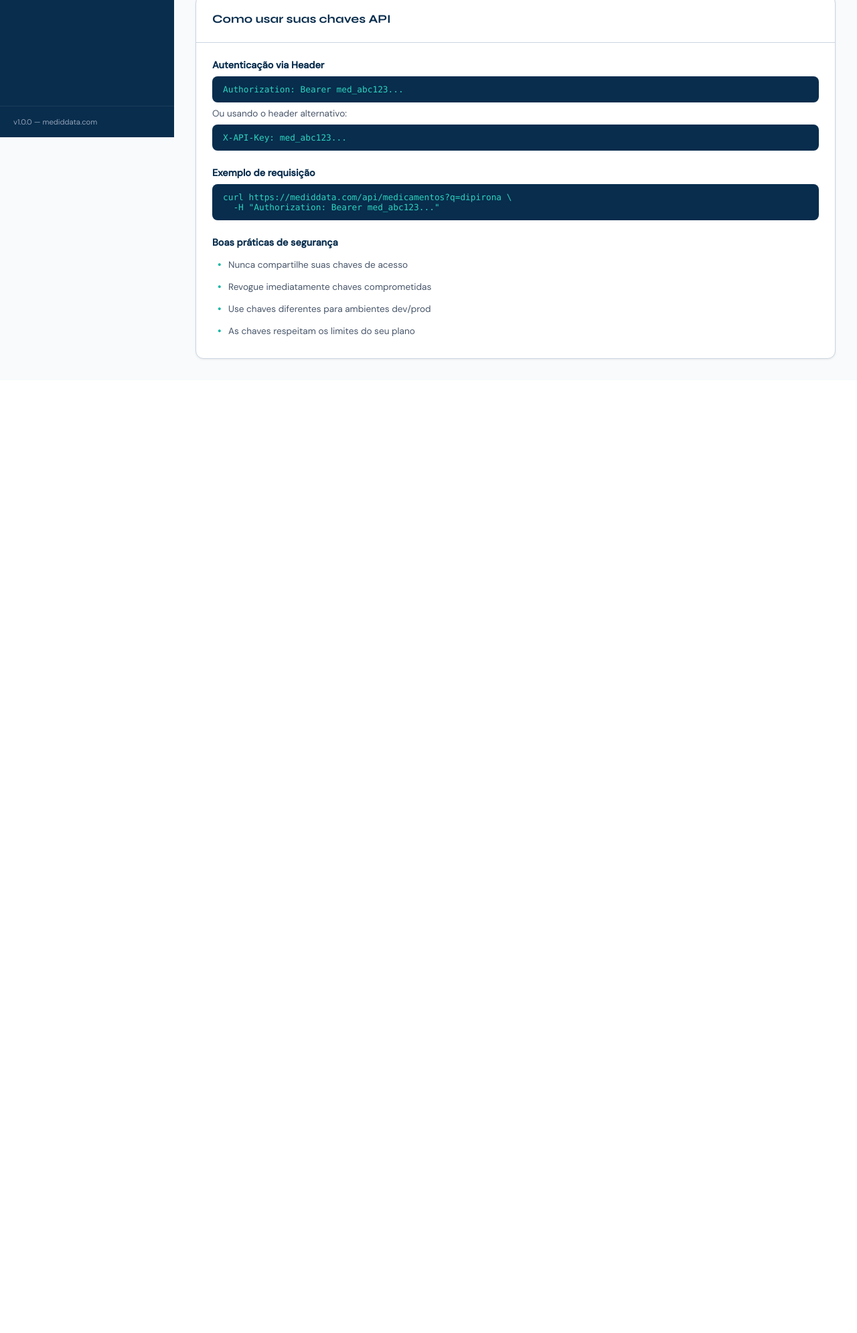
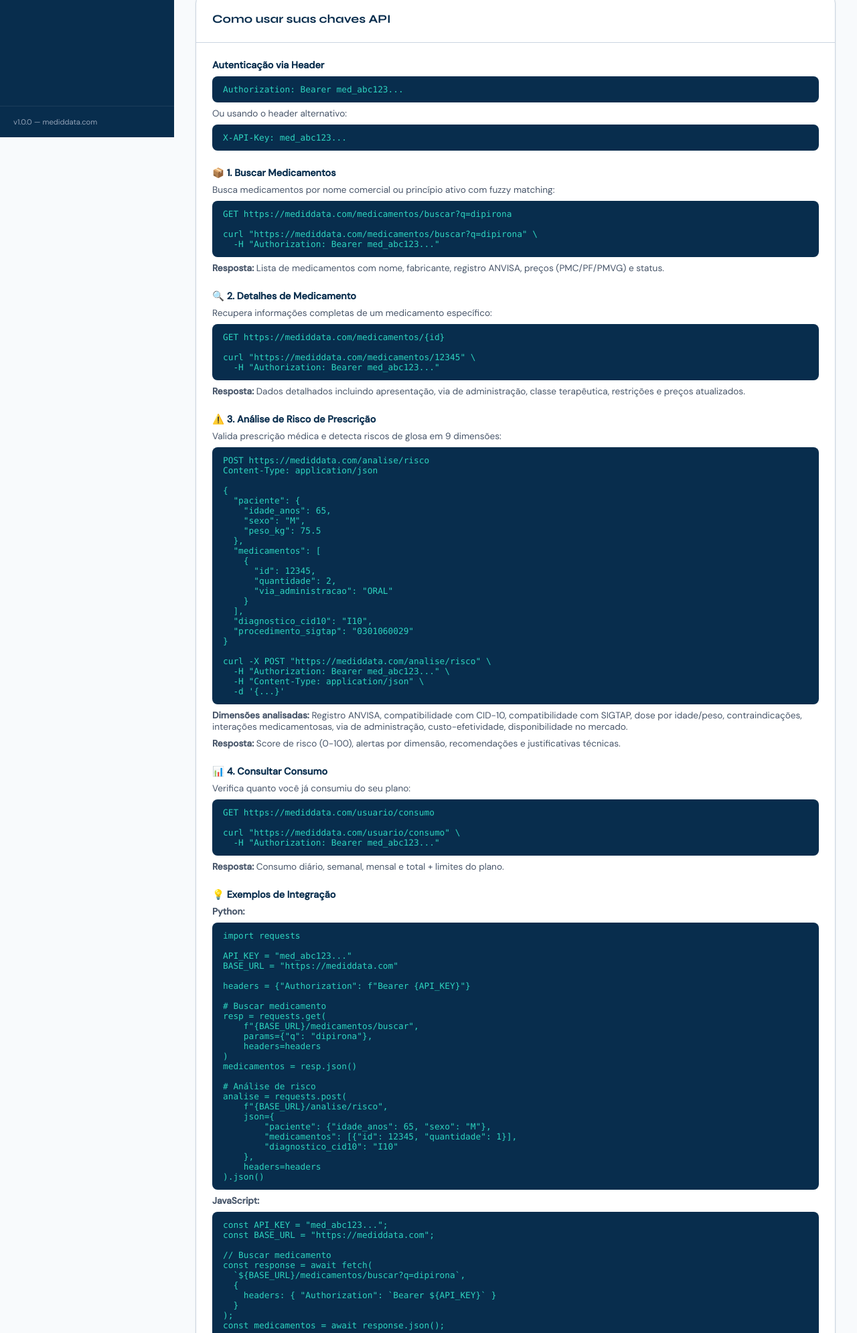
Before and after one commit to MedIdData/medid.data, a Python web app: template app/templates/chaves.html in a window 1280 px wide. Shown: the part 595-2586 px from the top of the page at 67% size. Before the commit the page ends 1133 px from the top, so only its background shows below. Run offline with Jinja, Linux system fonts and the light colour scheme; the template is opened without the code that fills it, so the values that code supplies are empty.

Commit message:
docs: documentação completa de API com exemplos práticos
MELHORIAS NA PÁGINA DE CHAVES API:

1. Endpoints Documentados:
   ✅ Buscar Medicamentos (GET /medicamentos/buscar)
   ✅ Detalhes de Medicamento (GET /medicamentos/{id})
   ✅ Análise de Risco (POST /analise/risco)
   ✅ Consultar Consumo (GET /usuario/consumo)

2. Exemplos de Código:
   - Python (requests)
   - JavaScript (fetch)
   - PHP (curl)
   - cURL direto

3. Informações Detalhadas:
   - Estrutura de requisição
   - Estrutura de resposta
   - Headers necessários
   - Parâmetros esperados

4. Análise de Risco:
   - Esquema completo do JSON
   - 9 dimensões explicadas
   - Exemplo de resposta

5. Boas Práticas Expandidas:
   - Segurança (variáveis de ambiente)
   - Diferentes ambientes
   - Tratamento de erros (429, 401)
   - Monitoramento de consumo

6. Link para Documentação OpenAPI/Swagger

RESULTADO: Desenvolvedores conseguem integrar facilmente!

Co-Authored-By: Claude Sonnet 4.5 <noreply@anthropic.com>

```diff
--- a/app/templates/chaves.html
+++ b/app/templates/chaves.html
@@ -513,19 +513,159 @@
     </div>
 
     <div class="docs-secao">
-      <h3 class="docs-titulo">Exemplo de requisição</h3>
-      <pre class="codigo-exemplo">curl https://mediddata.com/api/medicamentos?q=dipirona \
+      <h3 class="docs-titulo">📦 1. Buscar Medicamentos</h3>
+      <p class="docs-texto">Busca medicamentos por nome comercial ou princípio ativo com fuzzy matching:</p>
+      <pre class="codigo-exemplo">GET https://mediddata.com/medicamentos/buscar?q=dipirona
+
+curl "https://mediddata.com/medicamentos/buscar?q=dipirona" \
   -H "Authorization: Bearer med_abc123..."</pre>
+      <p class="docs-texto"><strong>Resposta:</strong> Lista de medicamentos com nome, fabricante, registro ANVISA, preços (PMC/PF/PMVG) e status.</p>
     </div>
 
     <div class="docs-secao">
-      <h3 class="docs-titulo">Boas práticas de segurança</h3>
+      <h3 class="docs-titulo">🔍 2. Detalhes de Medicamento</h3>
+      <p class="docs-texto">Recupera informações completas de um medicamento específico:</p>
+      <pre class="codigo-exemplo">GET https://mediddata.com/medicamentos/{id}
+
+curl "https://mediddata.com/medicamentos/12345" \
+  -H "Authorization: Bearer med_abc123..."</pre>
+      <p class="docs-texto"><strong>Resposta:</strong> Dados detalhados incluindo apresentação, via de administração, classe terapêutica, restrições e preços atualizados.</p>
+    </div>
+
+    <div class="docs-secao">
+      <h3 class="docs-titulo">⚠️ 3. Análise de Risco de Prescrição</h3>
+      <p class="docs-texto">Valida prescrição médica e detecta riscos de glosa em 9 dimensões:</p>
+      <pre class="codigo-exemplo">POST https://mediddata.com/analise/risco
+Content-Type: application/json
+
+{
+  "paciente": {
+    "idade_anos": 65,
+    "sexo": "M",
+    "peso_kg": 75.5
+  },
+  "medicamentos": [
+    {
+      "id": 12345,
+      "quantidade": 2,
+      "via_administracao": "ORAL"
+    }
+  ],
+  "diagnostico_cid10": "I10",
+  "procedimento_sigtap": "0301060029"
+}
+
+curl -X POST "https://mediddata.com/analise/risco" \
+  -H "Authorization: Bearer med_abc123..." \
+  -H "Content-Type: application/json" \
+  -d '{...}'</pre>
+      <p class="docs-texto"><strong>Dimensões analisadas:</strong> Registro ANVISA, compatibilidade com CID-10, compatibilidade com SIGTAP, dose por idade/peso, contraindicações, interações medicamentosas, via de administração, custo-efetividade, disponibilidade no mercado.</p>
+      <p class="docs-texto"><strong>Resposta:</strong> Score de risco (0-100), alertas por dimensão, recomendações e justificativas técnicas.</p>
+    </div>
+
+    <div class="docs-secao">
+      <h3 class="docs-titulo">📊 4. Consultar Consumo</h3>
+      <p class="docs-texto">Verifica quanto você já consumiu do seu plano:</p>
+      <pre class="codigo-exemplo">GET https://mediddata.com/usuario/consumo
+
+curl "https://mediddata.com/usuario/consumo" \
+  -H "Authorization: Bearer med_abc123..."</pre>
+      <p class="docs-texto"><strong>Resposta:</strong> Consumo diário, semanal, mensal e total + limites do plano.</p>
+    </div>
+
+    <div class="docs-secao">
+      <h3 class="docs-titulo">💡 Exemplos de Integração</h3>
+
+      <p class="docs-texto"><strong>Python:</strong></p>
+      <pre class="codigo-exemplo">import requests
+
+API_KEY = "med_abc123..."
+BASE_URL = "https://mediddata.com"
+
+headers = {"Authorization": f"Bearer {API_KEY}"}
+
+# Buscar medicamento
+resp = requests.get(
+    f"{BASE_URL}/medicamentos/buscar",
+    params={"q": "dipirona"},
+    headers=headers
+)
+medicamentos = resp.json()
+
+# Análise de risco
+analise = requests.post(
+    f"{BASE_URL}/analise/risco",
+    json={
+        "paciente": {"idade_anos": 65, "sexo": "M"},
+        "medicamentos": [{"id": 12345, "quantidade": 1}],
+        "diagnostico_cid10": "I10"
+    },
+    headers=headers
+).json()</pre>
+
+      <p class="docs-texto"><strong>JavaScript:</strong></p>
+      <pre class="codigo-exemplo">const API_KEY = "med_abc123...";
+const BASE_URL = "https://mediddata.com";
+
+// Buscar medicamento
+const response = await fetch(
+  `${BASE_URL}/medicamentos/buscar?q=dipirona`,
+  {
+    headers: { "Authorization": `Bearer ${API_KEY}` }
+  }
+);
+const medicamentos = await response.json();
+
+// Análise de risco
+const analise = await fetch(`${BASE_URL}/analise/risco`, {
+  method: "POST",
+  headers: {
+    "Authorization": `Bearer ${API_KEY}`,
+    "Content-Type": "application/json"
+  },
+  body: JSON.stringify({
+    paciente: { idade_anos: 65, sexo: "M" },
+    medicamentos: [{ id: 12345, quantidade: 1 }],
+    diagnostico_cid10: "I10"
+  })
+}).then(r => r.json());</pre>
+
+      <p class="docs-texto"><strong>PHP:</strong></p>
+      <pre class="codigo-exemplo">$apiKey = "med_abc123...";
+$baseUrl = "https://mediddata.com";
+
+$headers = [
+    "Authorization: Bearer " . $apiKey,
+    "Content-Type: application/json"
+];
+
+// Buscar medicamento
+$ch = curl_init("$baseUrl/medicamentos/buscar?q=dipirona");
+curl_setopt($ch, CURLOPT_HTTPHEADER, $headers);
+curl_setopt($ch, CURLOPT_RETURNTRANSFER, true);
+$medicamentos = json_decode(curl_exec($ch), true);</pre>
+    </div>
+
+    <div class="docs-secao">
+      <h3 class="docs-titulo">🔒 Boas práticas de segurança</h3>
       <ul class="docs-lista">
-        <li>Nunca compartilhe suas chaves de acesso</li>
-        <li>Revogue imediatamente chaves comprometidas</li>
-        <li>Use chaves diferentes para ambientes dev/prod</li>
-        <li>As chaves respeitam os limites do seu plano</li>
+        <li><strong>Nunca compartilhe suas chaves de acesso</strong> (nem por e-mail, chat ou repositório público)</li>
+        <li><strong>Revogue imediatamente chaves comprometidas</strong> e crie novas</li>
+        <li><strong>Use chaves diferentes para cada ambiente</strong> (desenvolvimento, homologação, produção)</li>
+        <li><strong>Armazene chaves em variáveis de ambiente</strong>, nunca no código-fonte</li>
+        <li><strong>As chaves respeitam os limites do seu plano</strong> - monitore seu consumo regularmente</li>
+        <li><strong>Implemente tratamento de erros</strong> para códigos 429 (limite excedido) e 401 (chave inválida)</li>
       </ul>
+    </div>
+
+    <div class="docs-secao">
+      <h3 class="docs-titulo">📖 Documentação Completa</h3>
+      <p class="docs-texto">Para documentação técnica detalhada com todos os endpoints, parâmetros e respostas, acesse:</p>
+      <p class="docs-texto">
+        <a href="/docs" target="_blank" style="color: var(--azul); font-weight: 500; text-decoration: underline;">
+          https://mediddata.com/docs
+        </a> (OpenAPI/Swagger)
+      </p>
     </div>
   </div>
 </div>
```
